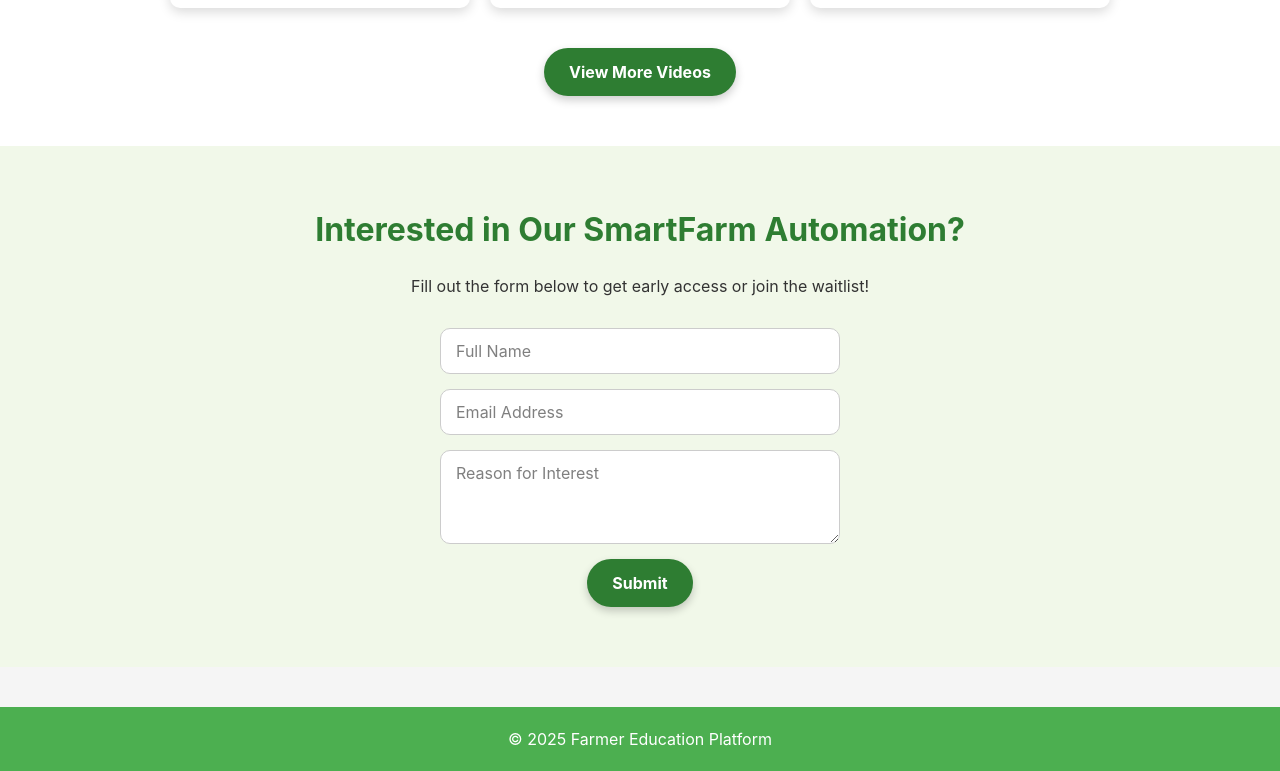
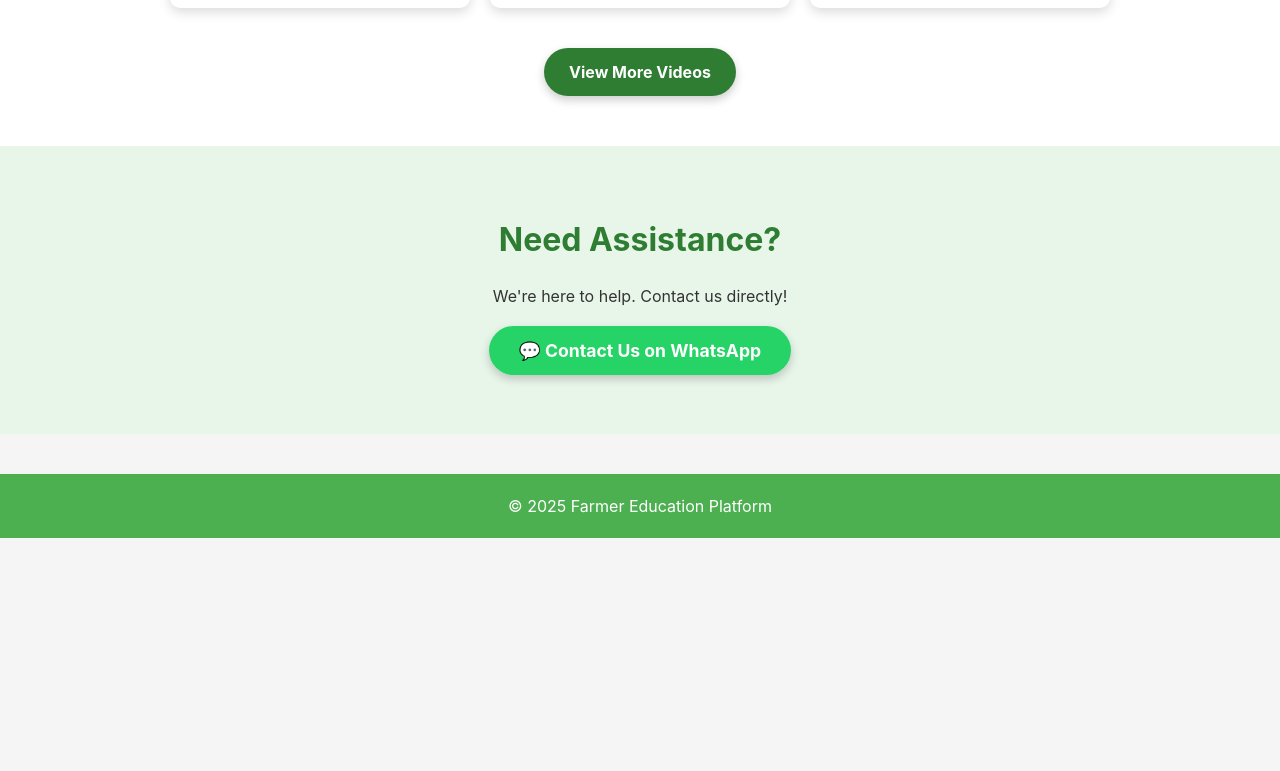
Before and after one commit to Dfinnnn/EduFarm, a Next.js app: page /home in a window 1280 px wide. Shown: the part 2215-2986 px from the top of the page. After the commit the page ends 2753 px from the top, so only its background shows below. Built offline with nearby package versions, Linux system fonts and the light colour scheme; no server answers; the database is empty; sample sign-in values are in the browser's storage.

Commit message:
contact us button added

```diff
--- a/src/app/home/page.tsx
+++ b/src/app/home/page.tsx
@@ -29,7 +29,6 @@ export default function Home() {
   const [username, setUsername] = useState<string>("");
   const router = useRouter();
 
-  // translation
   const { t } = useTranslations();
 
   useEffect(() => {
@@ -148,7 +147,6 @@ export default function Home() {
           {t("home.product.description")}
         </p>
 
-        {/* product image (unchanged) */}
         <img
           src="/product_mockup.jpg"
           alt={t("home.product.imageAlt")}
@@ -298,24 +296,16 @@ export default function Home() {
             boxShadow: "0 4px 10px rgba(0,0,0,0.2)",
             transition: "transform 0.3s ease, box-shadow 0.3s ease",
           }}
-          onMouseEnter={(e) => {
-            e.currentTarget.style.transform = "translateY(-4px)";
-            e.currentTarget.style.boxShadow = "0 6px 14px rgba(0,0,0,0.25)";
-          }}
-          onMouseLeave={(e) => {
-            e.currentTarget.style.transform = "translateY(0)";
-            e.currentTarget.style.boxShadow = "0 4px 10px rgba(0,0,0,0.2)";
-          }}
         >
           {t("home.videos.exploreButton")}
         </a>
       </section>
 
-      {/* INTEREST FORM */}
+      {/* CONTACT US BUTTON SECTION */}
       <section
         style={{
-          background: "#F1F8E9",
-          padding: "60px 20px",
+          background: "#E8F5E9",
+          padding: "70px 20px",
           textAlign: "center",
         }}
       >
@@ -327,83 +317,29 @@ export default function Home() {
             fontWeight: "bold",
           }}
         >
-          {t("home.interest.title")}
+          {t("home.contact.title", "Need Assistance?")}
         </h2>
         <p style={{ fontSize: "1rem", marginBottom: "30px", color: "#333" }}>
-          {t("home.interest.subtitle")}
+          {t("home.contact.subtitle", "We're here to help. Contact us directly!")}
         </p>
 
-        <form
-          onSubmit={(e) => {
-            e.preventDefault();
-            alert(t("home.interest.alertSuccess"));
-          }}
+        <a
+          href="https://wa.me/60102933297"
+          target="_blank"
           style={{
-            display: "flex",
-            flexDirection: "column",
-            alignItems: "center",
-            gap: "15px",
-            maxWidth: "400px",
-            margin: "0 auto",
+            background: "#25D366",
+            color: "white",
+            padding: "14px 30px",
+            borderRadius: "30px",
+            fontWeight: "bold",
+            textDecoration: "none",
+            fontSize: "1.1rem",
+            boxShadow: "0 4px 10px rgba(0,0,0,0.2)",
+            cursor: "pointer",
           }}
         >
-          <input
-            type="text"
-            placeholder={t("home.interest.form.name")}
-            required
-            style={{
-              width: "100%",
-              padding: "10px 15px",
-              borderRadius: "10px",
-              border: "1px solid #ccc",
-              color: "black",
-              backgroundColor: "white",
-              fontSize: "1rem",
-            }}
-          />
-          <input
-            type="email"
-            placeholder={t("home.interest.form.email")}
-            required
-            style={{
-              width: "100%",
-              padding: "10px 15px",
-              borderRadius: "10px",
-              border: "1px solid #ccc",
-              color: "black",
-              backgroundColor: "white",
-              fontSize: "1rem",
-            }}
-          />
-          <textarea
-            placeholder={t("home.interest.form.message")}
-            rows={3}
-            style={{
-              width: "100%",
-              padding: "10px 15px",
-              borderRadius: "10px",
-              border: "1px solid #ccc",
-              color: "black",
-              backgroundColor: "white",
-              fontSize: "1rem",
-            }}
-          />
-          <button
-            type="submit"
-            style={{
-              background: "#2E7D32",
-              color: "white",
-              padding: "12px 25px",
-              borderRadius: "25px",
-              fontWeight: "bold",
-              border: "none",
-              cursor: "pointer",
-              boxShadow: "0 4px 8px rgba(0,0,0,0.2)",
-            }}
-          >
-            {t("home.interest.form.submit")}
-          </button>
-        </form>
+          💬 {t("home.contact.button", "Contact Us on WhatsApp")}
+        </a>
       </section>
 
       <Chatbot />
```
